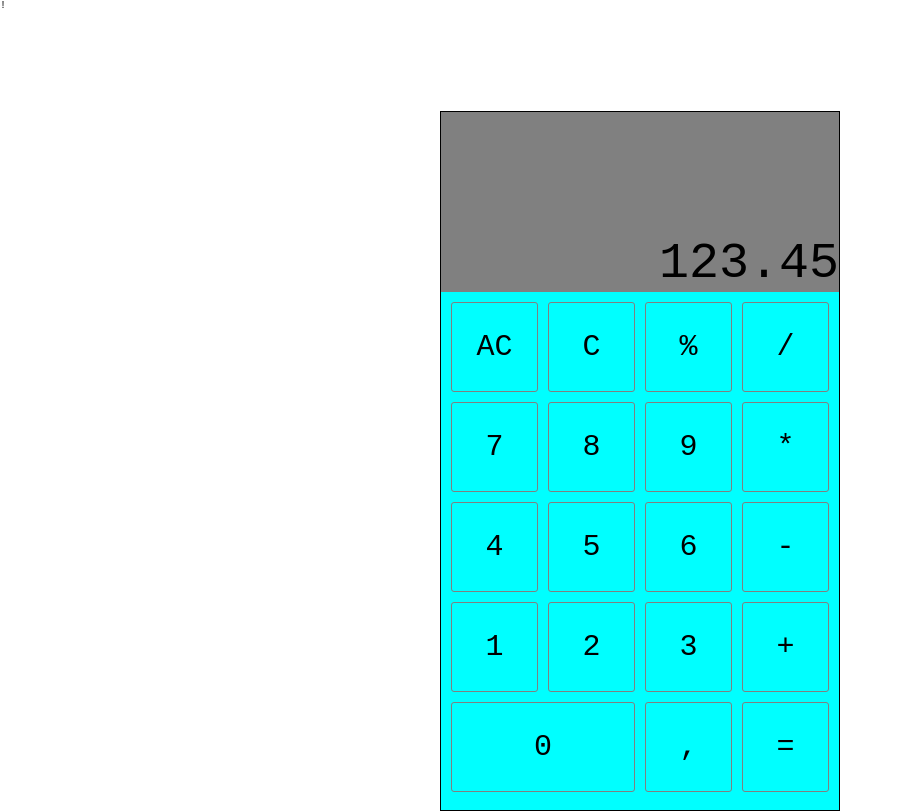
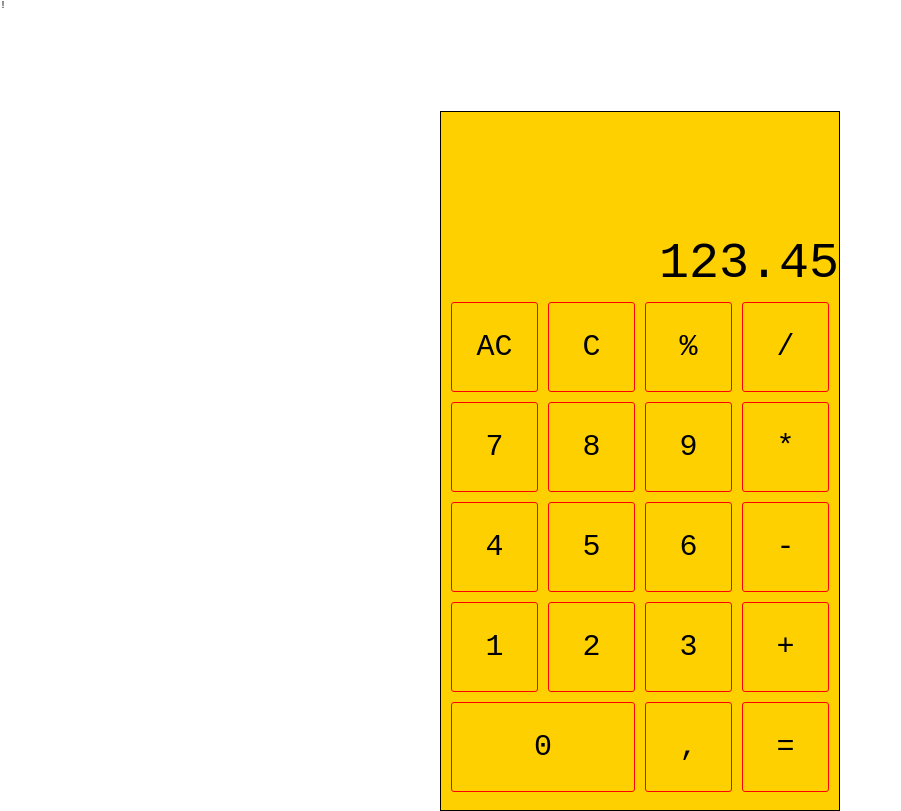
Before and after one commit to Erickgm15/Calculadora, a plain HTML site: page index.html in a window 1280 px wide. Shown: the whole page, without its empty margins (0-901 px from the left). Drawn offline with Linux system fonts and the light colour scheme.

Commit message:
Se reediseño la calculadora

```diff
--- a/index.css
+++ b/index.css
@@ -3,9 +3,9 @@
 #calculadora{
     width: 40rem;
     height: 70rem;
-    border: 1px solid black;
+    border: 1px solid rgb(0, 0, 0);
 
     margin: auto;
     margin-top: 10rem;
-    background-color: aqua;
+    background-color: rgb(255, 208, 0);
 }
--- a/views/pantallaview.css
+++ b/views/pantallaview.css
@@ -1,5 +1,5 @@
 .pantalla{
-    background-color : grey;
+    background-color : rgb(255, 208, 0);
 
     margin: auto;
     height: 18rem;
--- a/views/tecladoview.css
+++ b/views/tecladoview.css
@@ -8,7 +8,7 @@
 
     .teclas{
         font-size: 3rem;
-        border: 1px solid grey;
+        border: 1px solid rgb(255, 0, 0);
         height: 9rem;
 
         display: flex;
@@ -20,7 +20,7 @@
 
 
     .teclas:hover{
-    background-color: blueviolet;
+    background-color: rgb(255, 0, 0);
     }
 
     .tecla-0{
```
